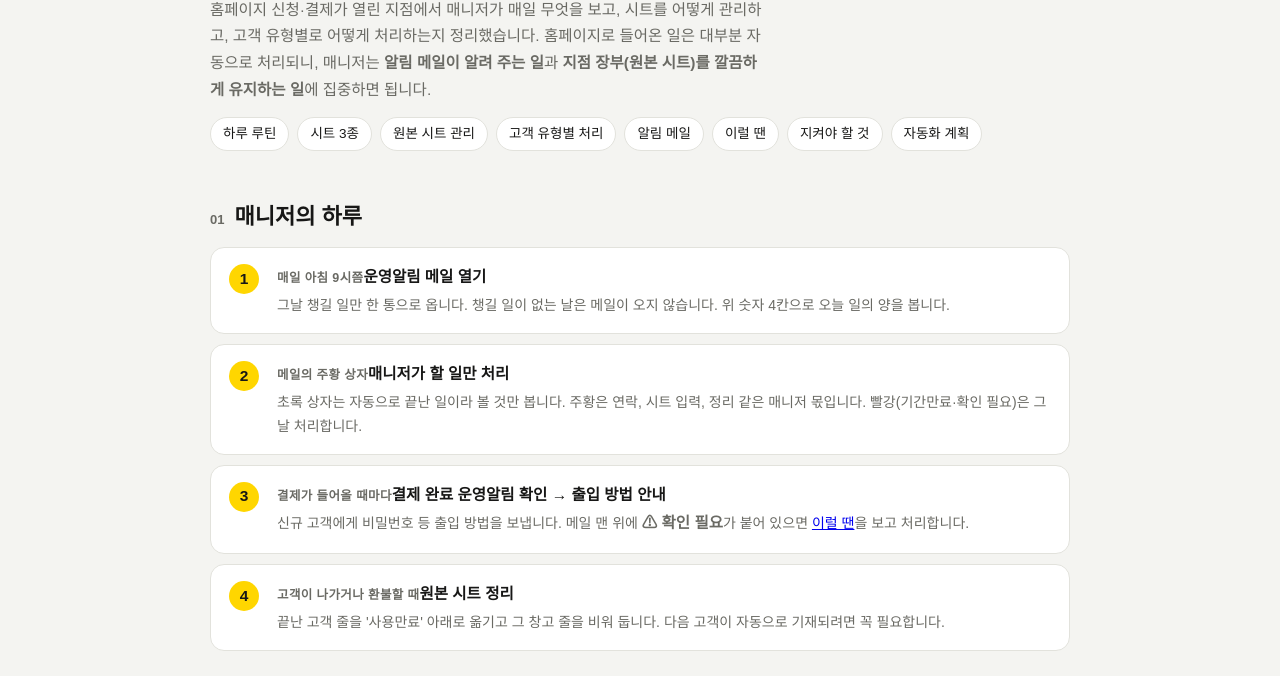
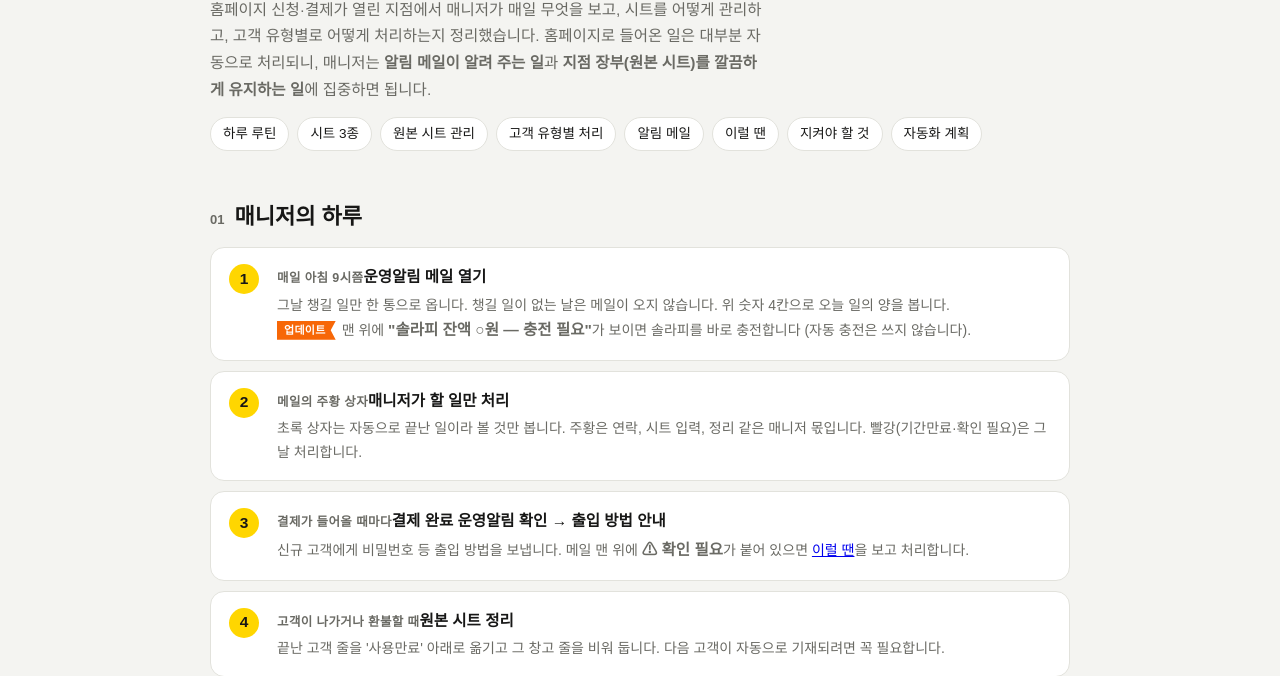
Before and after one commit to beyondspacezim/zim-docs, a plain HTML site: page guide.html in a window 1280 px wide. Shown: the part 141-817 px from the top of the page. Drawn offline with Linux system fonts and the light colour scheme; a web font is replaced by a local one.

Commit message:
문서: 10/16 알림톡 실패 알림·솔라피 수동 충전·매니저 발송 대상 반영, 업데이트 리본
Co-Authored-By: Claude Opus 5.5 <noreply@anthropic.com>

```diff
--- a/guide.html
+++ b/guide.html
@@ -140,6 +140,11 @@ td.k { font-weight: 700; white-space: nowrap; }
 
 footer { color: var(--muted); font-size: 13px; border-top: 1px solid var(--line); padding-top: 16px; }
 
+/* 10/15~16 업데이트 표시 (오렌지 리본) */
+.rib { display: inline-block; vertical-align: 1px; margin-right: 6px; padding: 0 10px 0 7px; font-size: 11px; font-weight: 700;
+       line-height: 1.7; letter-spacing: .3px; color: #fff; background: #f76707; white-space: nowrap;
+       clip-path: polygon(0 0, 100% 0, calc(100% - 5px) 50%, 100% 100%, 0 100%);
+       -webkit-print-color-adjust: exact; print-color-adjust: exact; }
 @media print {
   @page { size: A4; margin: 14mm 12mm; }
   :root { --bg: #ffffff; }
@@ -178,7 +183,7 @@ padding:8px 12px;border-radius:999px;text-decoration:none;box-shadow:0 1px 4px r
 <section id="routine">
   <h2><span class="no">01</span>매니저의 하루</h2>
   <ol class="routine">
-    <li><div><span class="when">매일 아침 9시쯤</span><b>운영알림 메일 열기</b><span class="d">그날 챙길 일만 한 통으로 옵니다. 챙길 일이 없는 날은 메일이 오지 않습니다. 위 숫자 4칸으로 오늘 일의 양을 봅니다.</span></div></li>
+    <li><div><span class="when">매일 아침 9시쯤</span><b>운영알림 메일 열기</b><span class="d">그날 챙길 일만 한 통으로 옵니다. 챙길 일이 없는 날은 메일이 오지 않습니다. 위 숫자 4칸으로 오늘 일의 양을 봅니다.<br><span class="rib">업데이트</span>맨 위에 <b>"솔라피 잔액 ○원 — 충전 필요"</b>가 보이면 솔라피를 바로 충전합니다 (자동 충전은 쓰지 않습니다).</span></div></li>
     <li><div><span class="when">메일의 주황 상자</span><b>매니저가 할 일만 처리</b><span class="d">초록 상자는 자동으로 끝난 일이라 볼 것만 봅니다. 주황은 연락, 시트 입력, 정리 같은 매니저 몫입니다. 빨강(기간만료·확인 필요)은 그날 처리합니다.</span></div></li>
     <li><div><span class="when">결제가 들어올 때마다</span><b>결제 완료 운영알림 확인 → 출입 방법 안내</b><span class="d">신규 고객에게 비밀번호 등 출입 방법을 보냅니다. 메일 맨 위에 <b>⚠ 확인 필요</b>가 붙어 있으면 <a href="#cases">이럴 땐</a>을 보고 처리합니다.</span></div></li>
     <li><div><span class="when">고객이 나가거나 환불할 때</span><b>원본 시트 정리</b><span class="d">끝난 고객 줄을 '사용만료' 아래로 옮기고 그 창고 줄을 비워 둡니다. 다음 고객이 자동으로 기재되려면 꼭 필요합니다.</span></div></li>
@@ -226,7 +231,7 @@ padding:8px 12px;border-radius:999px;text-decoration:none;box-shadow:0 1px 4px r
     </tbody>
   </table></div>
   <p class="small muted"><span class="cellchip">사이다(홈피)</span> = 홈페이지에서 고객이 직접 결제한 건. <code>사이다</code> = 매니저가 사이다페이 링크를 직접 보내 받은 건. 정산할 때 이 표시로 구분합니다.</p>
-  <p class="small muted">계약일 끝 날짜 = 시작일 + 개월 수 − 1일. 그 날이 없는 달이면 그 달 말일로 적습니다. 예) 15일 시작 1개월 → 다음 달 14일 (<code>261015~261114</code>)</p>
+  <p class="small muted"><span class="rib">업데이트</span>계약일 끝 날짜 = 시작일 + 개월 수 − 1일. 그 날이 없는 달이면 그 달 말일로 적습니다(서버도 같은 규칙). 예) 15일 시작 1개월 → 다음 달 14일 (<code>261015~261114</code>). 홈페이지 월결제는 서버가 시작일만 <code>YYMMDD~</code>로 적습니다.</p>
 
   <h3>꼭 지킬 것</h3>
   <div class="tablebox"><table>
@@ -296,7 +301,7 @@ padding:8px 12px;border-radius:999px;text-decoration:none;box-shadow:0 1px 4px r
       </div>
     </div>
   </div>
-  <div class="note warn"><strong>③ · ④ 기존 고객에게는 매니저가 알림톡을 직접 보냅니다 (솔라피)</strong><span><b>월결제 기존 고객</b>에게 매달 1일 '결제요청', <b>만료가 다가온 기존 고객</b>에게 '창고 계약 종료 사전 안내'를 보냅니다. 보내기 전 명단에서 <b>결제현황 시트에 있는 고객은 뺍니다</b> — 홈페이지 고객에게는 서버가 연장 결제 완료 · 종료 예정 안내 알림톡을 보내므로, 빼지 않으면 같은 안내가 두 번 갑니다.</span></div>
+  <div class="note warn"><strong><span class="rib">업데이트</span>③ · ④ 기존 고객에게는 매니저가 알림톡을 직접 보냅니다 (솔라피)</strong><span>서버가 보내는 알림톡(이용 신청 완료 · 연장 결제 완료 · 종료 예정 안내)은 <b>홈페이지 결제 고객에게만</b> 갑니다. 그 밖의 고객에게는 매니저가 보냅니다 — <b>월결제 고객</b>에게 매달 1일 '결제요청'(사이다 링크 / 계좌이체), <b>만료가 다가온 고객</b>에게 '창고 계약 종료 사전 안내'.</span><span><b>겹침 방지:</b> 보내기 전 명단에서 <b>홈페이지 결제현황 시트에 있는 고객은 뺍니다</b>(매니저 도구가 결제현황 시트를 읽기만 해서 거릅니다). 기존 고객이 연장 링크로 한 번 결제하면 그때부터 홈페이지 고객이 되어 서버가 연장 결제 완료 · 종료 예정 안내를 보냅니다.</span></div>
 </section>
 
 <section id="mails">
@@ -308,7 +313,9 @@ padding:8px 12px;border-radius:999px;text-decoration:none;box-shadow:0 1px 4px r
       <tr><td class="k">아침 운영알림</td><td>매니저</td><td>매일 아침 (할 일 있을 때만)</td><td>연장 안내 대상 · 새 결제 · 기간만료 · 확인 필요. 주황 상자만 처리. 하단에서 지점 원본 시트 바로 열기</td></tr>
       <tr><td class="k">결제 완료 메일</td><td>고객</td><td>결제 즉시</td><td>고객이 받는 확인 메일 (기간 · 금액 · 영수증 · 카카오톡 상담)</td></tr>
       <tr><td class="k">연장 안내 메일</td><td>고객 (회원)</td><td>선결제 종료 30·7일 전, 월결제 7일 전 오전 10시</td><td>결제현황 시트 '연장안내메일' 열에서 보낸 날짜 확인. 연장하지 않을 고객은 카카오톡 상담으로 연락이 옵니다</td></tr>
-      <tr><td class="k">카카오 알림톡</td><td>고객</td><td>① 이용 신청 완료 · ② 연장 결제 완료는 결제 즉시, ③ 종료 예정 안내는 연장 안내 메일과 같은 때. <b>③은 이메일이 없는 고객에게도 갑니다</b></td><td>결제현황 시트 '알림톡' 열에서 보낸 기록 확인 (예: <code>① 2026-10-14 14:50</code>). 카톡이 안 되는 고객에게는 문자로 대신 갑니다</td></tr>
+      <tr><td class="k"><span class="rib">업데이트</span><br>카카오 알림톡</td><td>고객</td><td>① 이용 신청 완료 · ② 연장 결제 완료는 결제 즉시, ③ 종료 예정 안내는 연장 안내 메일과 같은 때. <b>③은 이메일이 없는 고객에게도 갑니다</b></td><td>결제현황 시트 '알림톡' 열에서 보낸 기록 확인 (예: <code>① 2026-10-14 14:50</code>). 카톡이 안 되는 고객에게는 문자로 대신 갑니다. 실패하면 '알림톡 실패' 운영알림 메일이 바로 옵니다</td></tr>
+      <tr><td class="k"><span class="rib">업데이트</span><br>알림톡 실패 알림</td><td>매니저 · 관리자</td><td>실패 즉시 (같은 이유는 하루 한 번)</td><td>실패한 고객과 이유. <b>잔액 부족</b>이면 "솔라피 잔액 부족 — 충전 필요"로 전체에게 갑니다. 모든 실패는 다음 날 아침 운영알림 '확인 필요'에도 나옵니다</td></tr>
+      <tr><td class="k"><span class="rib">업데이트</span><br>결제 취소 알림</td><td>매니저</td><td>결제 취소 즉시</td><td>원본 시트에서 정리할 일 (A 체크 해제 · 고객 줄 정리 · 월별 금액 정리)</td></tr>
     </tbody>
   </table></div>
   <p class="small muted">운영알림에는 고객 이름·연락처가 들어 있습니다. 다른 사람에게 전달하지 마세요.</p>
@@ -322,6 +329,8 @@ padding:8px 12px;border-radius:999px;text-decoration:none;box-shadow:0 1px 4px r
       <tr><td><b>⚠ 원본 시트 '이전 고객 정보/사용중 체크가 남아 있어 기재하지 않음'</b></td><td>그 창고 줄의 이전 고객을 '사용만료' 아래로 옮기고 줄을 비운 뒤, 새 고객을 직접 입력합니다(A 체크 · O~S, 결제유형 <span class="cellchip">사이다(홈피)</span>).</td></tr>
       <tr><td><b>⚠ '○○ 줄이 0개 / 2개'</b></td><td>'사용만료' 위에 그 창고 줄이 없거나 둘입니다. 넘버·사이즈를 고쳐 한 줄로 만든 뒤 직접 입력합니다.</td></tr>
       <tr><td><b>⚠ '전화번호가 달라' · '계약일 끝이 연장 직전 날과 달라'</b></td><td>연장 고객의 원본 줄이 맞는지 확인하고 계약일 끝 날짜를 직접 늘립니다. 다음 연장부터 자동이 되도록 전화번호·계약일 형식을 맞춰 둡니다.</td></tr>
+      <tr><td><span class="rib">업데이트</span><b>"솔라피 잔액 부족 — 충전 필요" 메일 · 아침 경고</b></td><td>솔라피 콘솔에서 바로 충전합니다. 충전 전까지 서버 · 매니저 도구 알림톡이 <b>모두 실패</b>합니다. 실패한 고객에게는 필요하면 직접 연락합니다.</td></tr>
+      <tr><td><span class="rib">업데이트</span><b>'알림톡 실패' 메일 (잔액 외 이유)</b></td><td>솔라피 콘솔 발송 내역에서 이유를 확인하고, 필요하면 고객에게 직접 안내합니다. 같은 실패가 반복되면 관리자에게 알립니다.</td></tr>
       <tr><td><b>⚠ '원본 시트 수동 입력 필요' (기존 고객 첫 연장)</b></td><td>메일의 계약일 · 결제유형대로 원본 시트에 적습니다. <a href="#customers">③ 기존 고객</a> 참고.</td></tr>
       <tr><td><b>환불 (결제 취소)</b></td><td>사이다페이 관리자에서 취소합니다. 결제현황 시트 · 고객 마이페이지는 자동으로 '취소됨'이 됩니다. <b>원본 시트는 자동으로 되돌리지 않으니</b> A 체크 해제 · 고객 줄 정리 · 월별 금액 정리를 직접 합니다.</td></tr>
       <tr><td><b>이용 종료 (짐 회수)</b></td><td>원본 시트 줄을 '사용만료' 아래로 옮기고 창고 줄을 비웁니다. 홈페이지 고객이면 관리자에게 알려 '이용종료'로 바꿉니다(안 바꾸면 고객 화면에 '기간만료'로 남고 아침 메일에 계속 나옵니다).</td></tr>
@@ -343,7 +352,8 @@ padding:8px 12px;border-radius:999px;text-decoration:none;box-shadow:0 1px 4px r
       <li>카드번호·유효기간 같은 결제 정보는 시트에 적지 않습니다. 이미 적힌 탭이 있으면 관리자와 정리합니다.</li>
       <li>기존 고객 연장 링크는 그 고객 번호로만 보냅니다(링크만 있으면 누구나 결제할 수 있습니다).</li>
       <li>원본 시트 머리글·열 위치·탭 이름을 바꾸기 전에는 관리자에게 먼저 알립니다.</li>
-      <li><b>솔라피 잔액</b>은 서버(자동 알림톡)와 매니저 발송 도구가 같이 씁니다. 0이 되면 양쪽 다 발송이 실패하니 <b>자동 충전을 켜 둔 채로</b> 둡니다.</li>
+      <li><span class="rib">업데이트</span><b>솔라피 잔액</b>은 서버(자동 알림톡)와 매니저 발송 도구가 <b>같이 씁니다.</b> 0원이 되면 양쪽 다 실패하니, 잔액 경고가 오면 바로 충전합니다(자동 충전은 쓰지 않음). 서버 키와 매니저 도구 키는 따로라 서로 영향이 없습니다.</li>
+      <li><span class="rib">업데이트</span>매니저 발송 도구가 결제현황 시트를 읽습니다. 결제현황 시트의 <b>열 이름 · 열 위치 · 지점 탭</b>이 바뀔 때는 관리자가 미리 알려 줍니다.</li>
     </ul>
   </div>
 </section>
@@ -364,12 +374,12 @@ padding:8px 12px;border-radius:999px;text-decoration:none;box-shadow:0 1px 4px r
     </div>
     <div class="stage">
       <span class="st now">지금</span>
-      <div><b>카카오 알림톡</b><span class="what">이용 신청 완료 · 연장 결제 완료 · 이용 종료 예정 안내를 카카오톡으로 자동 발송. 운영 중</span></div>
+      <div><span class="rib">업데이트</span><b>카카오 알림톡</b><span class="what">이용 신청 완료 · 연장 결제 완료 · 이용 종료 예정 안내를 홈페이지 결제 고객에게 카카오톡으로 자동 발송. 운영 중</span></div>
       <div class="less">메일을 안 보는 고객에게 따로 연락하기</div>
     </div>
     <div class="stage">
       <span class="st next">다음</span>
-      <div><b>기존 고객 연장 링크 자동 발송</b><span class="what">원본 시트에서 종료가 다가온 기존 고객을 골라 연장 링크를 자동으로 만들어 알림톡으로 발송. 월결제 기존 고객의 매달 결제요청은 매니저 발송 도구로 11/1부터 시작</span></div>
+      <div><span class="rib">업데이트</span><b>기존 고객 연장 링크 자동 발송</b><span class="what">지금: 월결제 기존 고객의 매달 결제요청은 매니저 발송 도구(솔라피 예약 발송)로 11/1부터 시작. 다음: 원본 시트에서 종료가 다가온 기존 고객을 골라 연장 링크를 자동으로 만들어 알림톡으로 발송</span></div>
       <div class="less">기존 고객 링크 만들기 · 보내기. 한 번 결제하면 홈페이지 고객(②)으로 넘어와 이후 전부 자동</div>
     </div>
     <div class="stage">
```
Also changed, not shown: process.html (+12 -6 lines).
